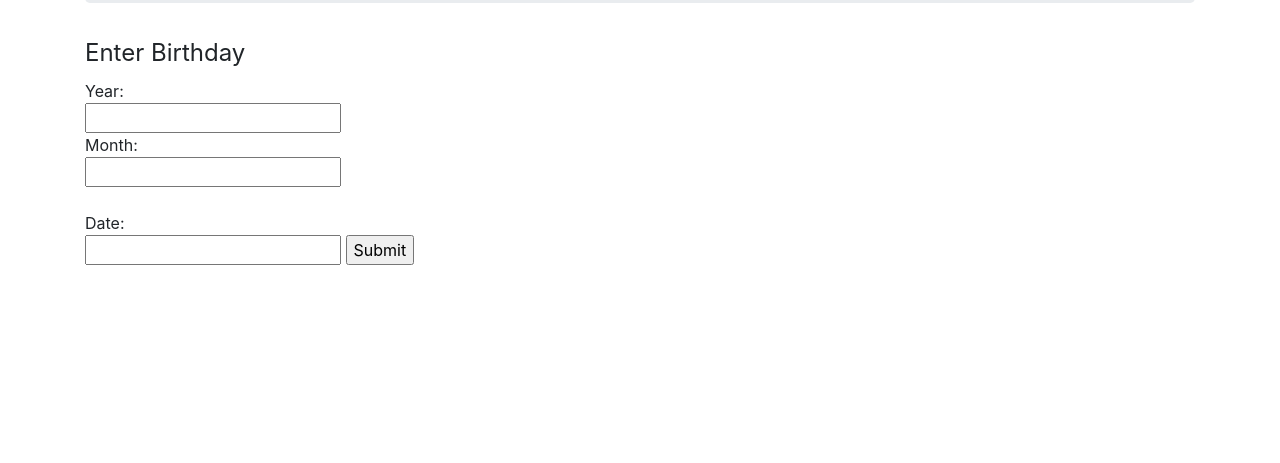
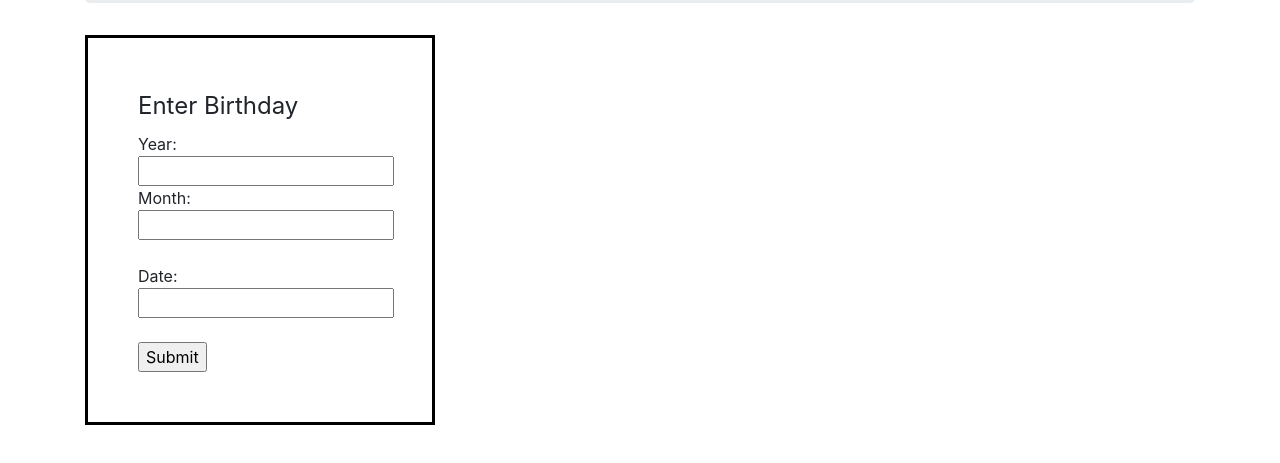
Before and after one commit to Dekoworld/Hero-Akan, a plain HTML site: page index.html in a window 1280 px wide. Shown: the part 189-652 px from the top of the page. Drawn offline with nearby package versions, Linux system fonts and the light colour scheme.

Commit message:
modified form and its content

```diff
--- a/css/styles.css
+++ b/css/styles.css
@@ -0,0 +1,6 @@
+.container form{
+    width: 350px;
+    border: solid black;
+    margin: 5px, 30px, 5px, 30px;
+    padding: 50px;
+}
--- a/index.html
+++ b/index.html
@@ -21,19 +21,15 @@
     </div>
     <div class="container">
             <form name="akan" onsubmit="validate()">
-                <fieldset>
                   <legend>Enter Birthday</legend>
                   Year:<br>
                   <input type="number" name="Year" value=""><br>
                   Month:<br>
                   <input type="text" name="Month" value=""><br><br>
                   Date: <br>
-                  <input type="number" name="Date" value="">
+                  <input type="number" name="Date" value=""><br><br>
                   <input type="submit" value="Submit">
-                </fieldset>
-
               </form>
-
     </div>
 
 </body>
```
